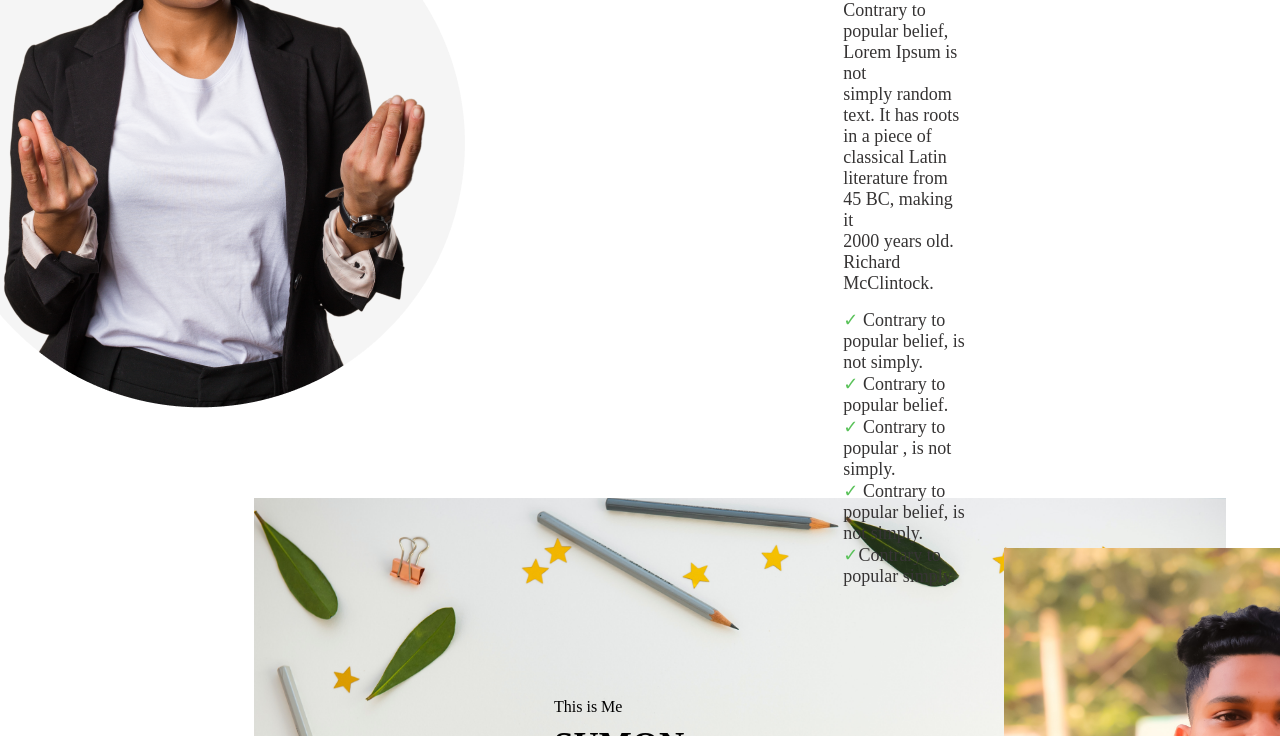
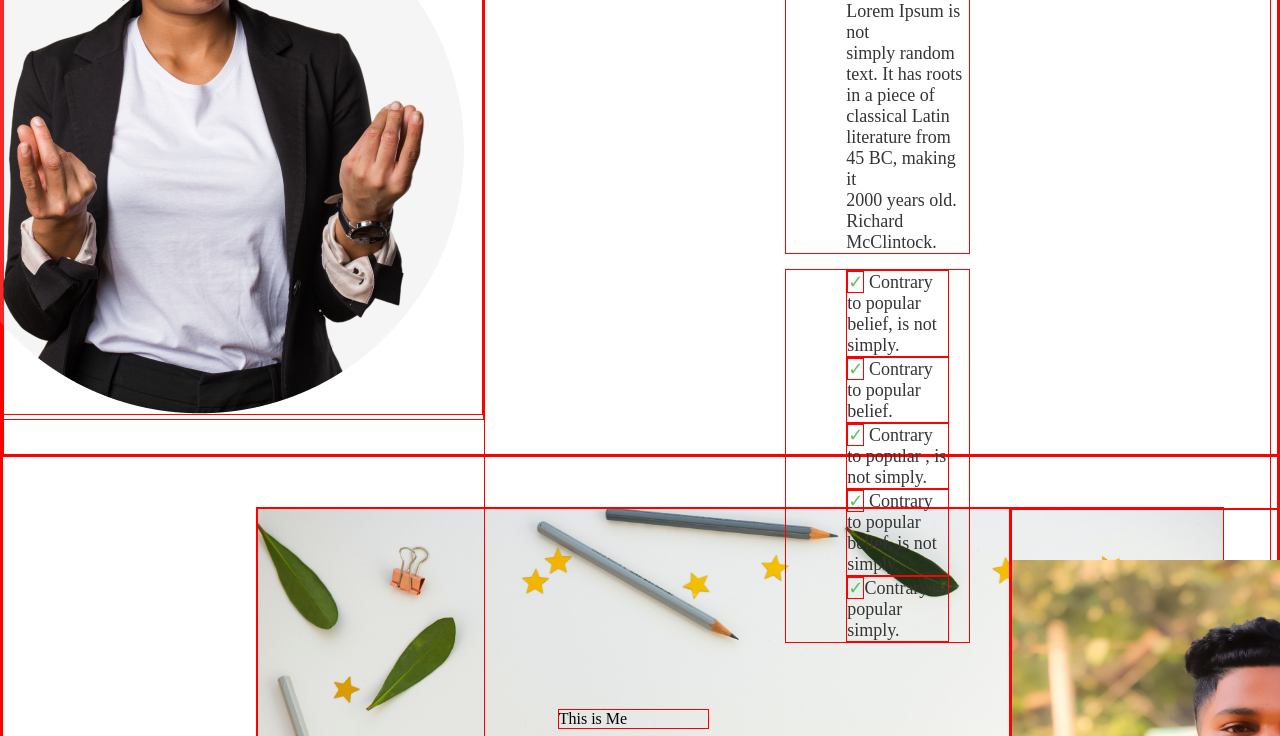
Before and after one commit to sumonahmedmahadi44/assignment1-portfolio, a plain HTML site: page index.html in a window 1280 px wide. Shown: the part 912-1648 px from the top of the page. Drawn offline with Linux system fonts and the light colour scheme.

Commit message:
change someting

```diff
--- a/styles/assignment.css
+++ b/styles/assignment.css
@@ -1,6 +1,7 @@
 *{
     margin:0 auto;
     padding: auto;
+    border: 1px solid red;
 
 }
 /* border pannel */
@@ -80,6 +81,7 @@
     padding-left: 60px;
     color: rgb(54, 52, 52);
     margin-bottom: 15px;
+    padding-right: 20px;
  }
  .right{
     color:rgb(90, 194, 90) ;
```
